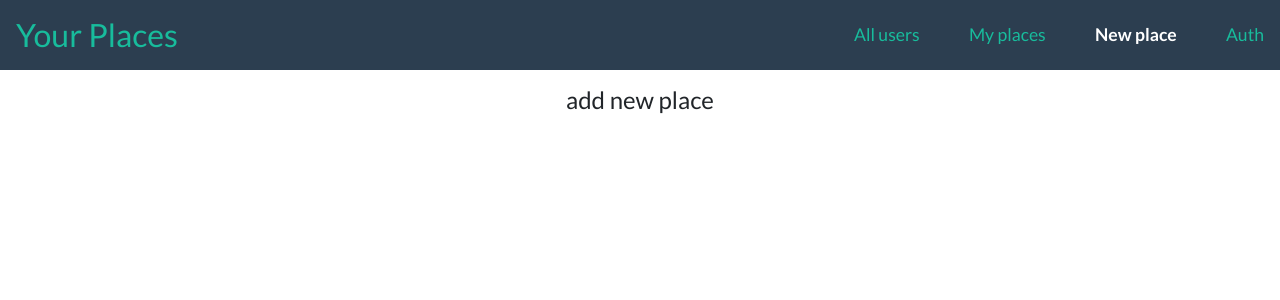
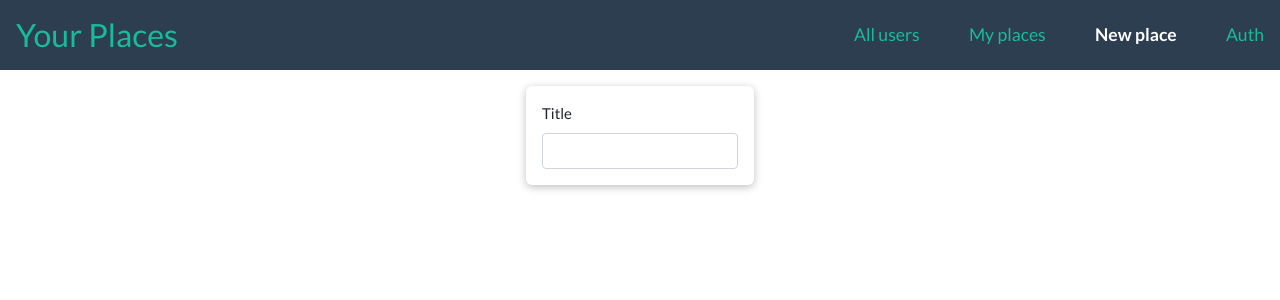
Before and after one commit to MaxDaniLOVE/frontend, a React (Create React App) app: page /places/new in a window 1280 px wide. Shown: the top 300 px of the page. Built offline with nearby package versions, Linux system fonts and the light colour scheme.

Commit message:
feat: add input

```diff
--- a/src/places/pages/NewPlace.js
+++ b/src/places/pages/NewPlace.js
@@ -1,11 +1,10 @@
 import React from 'react';
+import Input from '../../shared/components/FormElements/Input';
 
 const NewPlace = () => {
-  return (
-    <h2>
-      add new place
-    </h2>
-  );
+  return <form className="place-form">
+    <Input id={'form-control'} type="text" label="Title" validator={[]} onChange={e => console.log(e.target.value)} />
+  </form>
 }
 
 export default NewPlace;
--- /dev/null
+++ b/src/shared/components/FormElements/Input.js
@@ -0,0 +1,18 @@
+import React from 'react';
+import './Input.scss';
+
+const Input = ({type, label, validator, onChange, id, placeholder}) => {
+  return (
+    <div className='form-input'>
+      <label htmlFor={id}>{label}</label>
+      <input type={type}
+        onChange={e => onChange && e.preventDefault()}
+        className="form-control"
+        id={id}
+        aria-describedby="emailHelp"
+        placeholder={placeholder} />
+    </div>
+  );
+}
+
+export default Input;
--- /dev/null
+++ b/src/shared/components/FormElements/Input.scss
@@ -0,0 +1,9 @@
+.form-input{
+  position: relative;
+  margin: 0;
+  box-shadow: 0 2px 8px rgba(0, 0, 0, 0.26);
+  border-radius: 6px;
+  padding: 1rem;
+  overflow: hidden;
+  background: white;
+}
```
